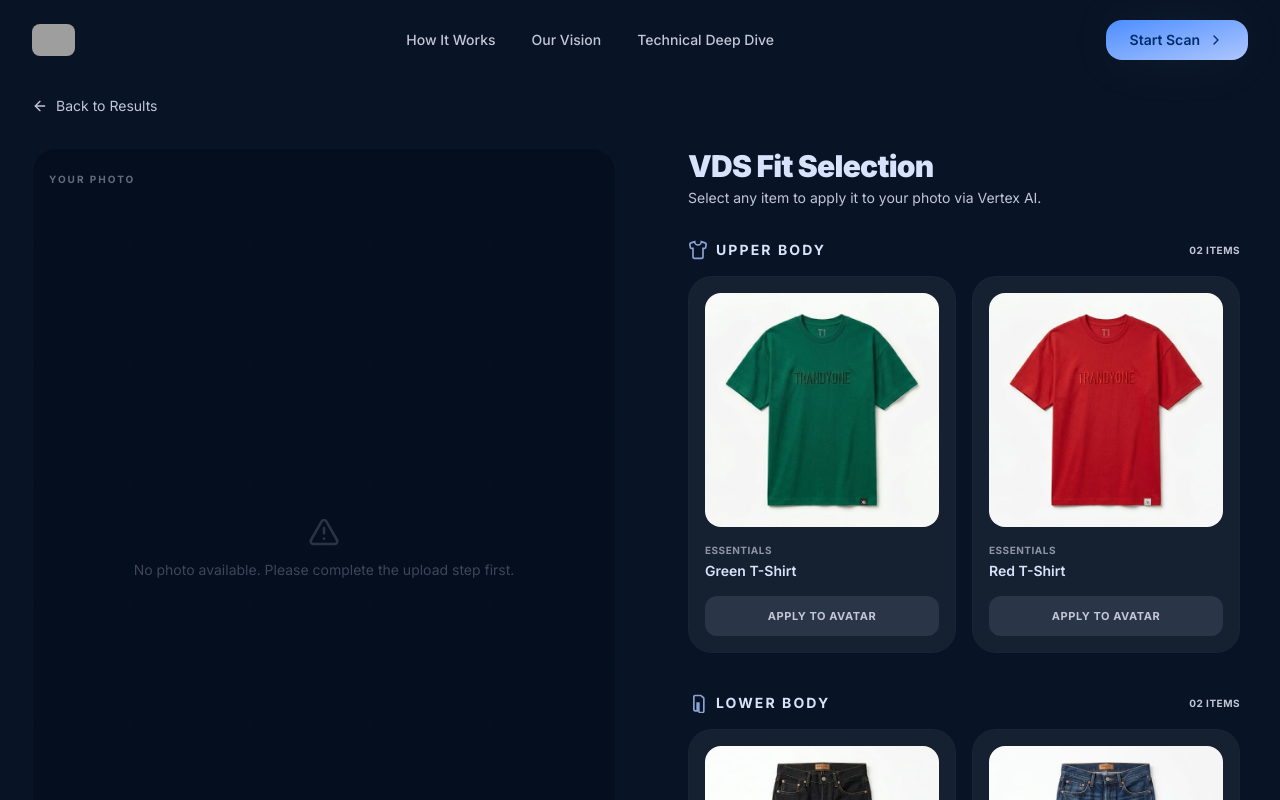
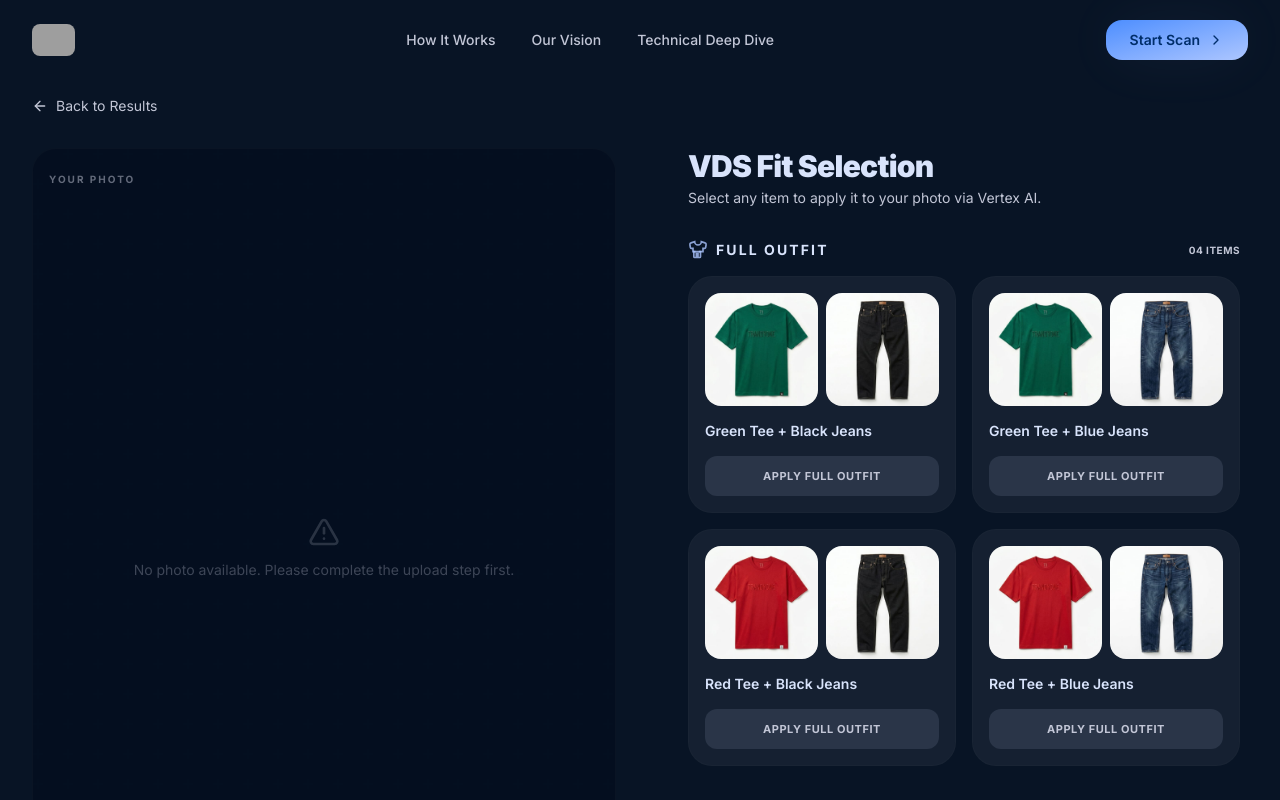
Before and after one commit to AMMMMMMAR/vds-frontend, a React (Vite) app: page /try-on in a window 1280 px wide. Shown: the top 800 px of the page. Built offline with nearby package versions, Linux system fonts and the light colour scheme; grey boxes are pictures that could not be loaded.

Commit message:
adding the full outfit section to the tryon page

```diff
--- a/src/components/tryon/SmartFitSelection.jsx
+++ b/src/components/tryon/SmartFitSelection.jsx
@@ -1,9 +1,10 @@
 import React from 'react';
-import { Sparkles, Loader2 } from 'lucide-react';
+import { Loader2 } from 'lucide-react';
 import { usePageFlow } from '../../hooks/usePageFlow';
-import { generateTryOn, base64ToBlobUrl } from '../../lib/api';
+import { generateTryOn, generateOutfitTryOn, base64ToBlobUrl } from '../../lib/api';
 import { cn } from '../../lib/utils';
 
+// ── Individual garment data ────────────────────────────────────────────────────
 // Garment images are served from /public/garments/ so they can be fetched as Files at runtime.
 const GARMENTS = [
   { id: 'g1', category: 'upper', line: 'ESSENTIALS', name: 'Green T-Shirt', imagePath: '/garments/green-t-shirt.jpeg' },
@@ -12,6 +13,35 @@
   { id: 'g4', category: 'lower', line: 'DENIM',      name: 'Blue Jeans',    imagePath: '/garments/blue-jeans.jpeg' },
 ];
 
+// ── Full outfit combinations data ─────────────────────────────────────────────
+const OUTFITS = [
+  {
+    id: 'o1',
+    name: 'Green Tee + Black Jeans',
+    upperImagePath: '/garments/green-t-shirt.jpeg',
+    lowerImagePath: '/garments/black-jeans.jpeg',
+  },
+  {
+    id: 'o2',
+    name: 'Green Tee + Blue Jeans',
+    upperImagePath: '/garments/green-t-shirt.jpeg',
+    lowerImagePath: '/garments/blue-jeans.jpeg',
+  },
+  {
+    id: 'o3',
+    name: 'Red Tee + Black Jeans',
+    upperImagePath: '/garments/red-t-shirt.jpeg',
+    lowerImagePath: '/garments/black-jeans.jpeg',
+  },
+  {
+    id: 'o4',
+    name: 'Red Tee + Blue Jeans',
+    upperImagePath: '/garments/red-t-shirt.jpeg',
+    lowerImagePath: '/garments/blue-jeans.jpeg',
+  },
+];
+
+// ── GarmentCard ───────────────────────────────────────────────────────────────
 function GarmentCard({ garment, isSelected, isLoading, onApply }) {
   return (
     <div className="bg-surface-container rounded-3xl p-4 flex flex-col border border-outline-variant/10">
@@ -55,6 +85,57 @@
   );
 }
 
+// ── OutfitCard ────────────────────────────────────────────────────────────────
+function OutfitCard({ outfit, isSelected, isLoading, onApply }) {
+  return (
+    <div className="bg-surface-container rounded-3xl p-4 flex flex-col border border-outline-variant/10">
+      {/* Paired images side-by-side */}
+      <div className="flex gap-2 mb-4">
+        <div className="bg-white rounded-2xl flex-1 aspect-square overflow-hidden relative">
+          <img
+            src={outfit.upperImagePath}
+            alt="Upper garment"
+            className="w-full h-full object-cover"
+          />
+        </div>
+        <div className="bg-white rounded-2xl flex-1 aspect-square overflow-hidden relative">
+          <img
+            src={outfit.lowerImagePath}
+            alt="Lower garment"
+            className="w-full h-full object-cover"
+          />
+          {isLoading && (
+            <div className="absolute inset-0 bg-black/40 flex items-center justify-center rounded-2xl">
+              <Loader2 className="w-6 h-6 text-white animate-spin" />
+            </div>
+          )}
+        </div>
+      </div>
+
+      {/* Outfit name */}
+      <div className="mb-4">
+        <p className="text-sm font-semibold text-on-surface leading-tight">{outfit.name}</p>
+      </div>
+
+      {/* Action */}
+      <button
+        onClick={() => onApply(outfit)}
+        disabled={isLoading}
+        className={cn(
+          'w-full mt-auto py-3 rounded-xl font-bold text-[11px] tracking-wider transition-all duration-300',
+          isSelected
+            ? 'bg-primary text-on-primary shadow-ambient-blue'
+            : 'bg-surface-highest text-on-surface-variant hover:text-on-surface hover:bg-surface-highest/80',
+          isLoading && 'opacity-60 cursor-not-allowed'
+        )}
+      >
+        {isLoading ? 'Applying…' : isSelected ? 'APPLIED' : 'APPLY FULL OUTFIT'}
+      </button>
+    </div>
+  );
+}
+
+// ── SmartFitSelection ─────────────────────────────────────────────────────────
 export default function SmartFitSelection() {
   const {
     uploadedImages,
@@ -65,6 +146,7 @@
   const [loadingId, setLoadingId] = React.useState(null);
   const [tryOnError, setTryOnError] = React.useState(null);
 
+  // ── Single garment try-on ──────────────────────────────────────────────────
   const handleApply = async (garment) => {
     if (tryOnLoading) return;
     if (!uploadedImages.front) {
@@ -100,6 +182,49 @@
     }
   };
 
+  // ── Full outfit try-on ─────────────────────────────────────────────────────
+  const handleApplyOutfit = async (outfit) => {
+    if (tryOnLoading) return;
+    if (!uploadedImages.front) {
+      setTryOnError('No front photo found. Please go back and upload your photos first.');
+      return;
+    }
+
+    setLoadingId(outfit.id);
+    setTryOnLoading(true);
+    setTryOnResultUrl(null);
+    setTryOnError(null);
+
+    try {
+      // Fetch both garments in parallel from public/
+      const [upperResp, lowerResp] = await Promise.all([
+        fetch(outfit.upperImagePath),
+        fetch(outfit.lowerImagePath),
+      ]);
+      const [upperBlob, lowerBlob] = await Promise.all([
+        upperResp.blob(),
+        lowerResp.blob(),
+      ]);
+      const upperFile = new File([upperBlob], `${outfit.id}-upper.jpeg`, { type: 'image/jpeg' });
+      const lowerFile = new File([lowerBlob], `${outfit.id}-lower.jpeg`, { type: 'image/jpeg' });
+
+      const result = await generateOutfitTryOn(uploadedImages.front, upperFile, lowerFile);
+
+      if (result.success && result.images_base64.length > 0) {
+        const url = base64ToBlobUrl(result.images_base64[0], result.mime_type || 'image/jpeg');
+        setTryOnResultUrl(url);
+        setSelectedGarmentId(outfit.id);
+      } else {
+        setTryOnError(result.user_message ?? 'Outfit try-on failed. Please try a different combination.');
+      }
+    } catch {
+      setTryOnError('Could not connect to the try-on service. Please try again.');
+    } finally {
+      setLoadingId(null);
+      setTryOnLoading(false);
+    }
+  };
+
   const upperBody = GARMENTS.filter(g => g.category === 'upper');
   const lowerBody = GARMENTS.filter(g => g.category === 'lower');
 
@@ -123,7 +248,35 @@
 
       <div className="space-y-10 flex-1 overflow-y-auto pr-2 pb-10">
 
-        {/* Upper Body */}
+        {/* ── FULL OUTFIT (first) ── */}
+        <section>
+          <div className="flex items-center justify-between mb-4">
+            <div className="flex items-center gap-2 text-on-surface">
+              {/* Combined shirt + pants icon */}
+              <svg className="w-5 h-5 text-primary/80" viewBox="0 0 24 24" fill="none" stroke="currentColor" strokeWidth="2">
+                <path d="M20.38 3.46L16 2a4 4 0 01-8 0L3.62 3.46a2 2 0 00-1.34 2.23l.58 3.47a1 1 0 00.99.84H6v4h12V10h2.15a1 1 0 00.99-.84l.58-3.47a2 2 0 00-1.34-2.23z" />
+                <path d="M9 14H7v6a1 1 0 001 1h2v-5h2v5h2a1 1 0 001-1v-6h-2" />
+              </svg>
+              <h3 className="text-sm font-bold tracking-[0.15em] uppercase">Full Outfit</h3>
+            </div>
+            <span className="text-[10px] font-bold tracking-wider text-on-surface-variant uppercase">
+              0{OUTFITS.length} items
+            </span>
+          </div>
+          <div className="grid grid-cols-2 gap-4">
+            {OUTFITS.map(o => (
+              <OutfitCard
+                key={o.id}
+                outfit={o}
+                isSelected={selectedGarmentId === o.id}
+                isLoading={loadingId === o.id}
+                onApply={handleApplyOutfit}
+              />
+            ))}
+          </div>
+        </section>
+
+        {/* ── UPPER BODY ── */}
         <section>
           <div className="flex items-center justify-between mb-4">
             <div className="flex items-center gap-2 text-on-surface">
@@ -147,7 +300,7 @@
           </div>
         </section>
 
-        {/* Lower Body */}
+        {/* ── LOWER BODY ── */}
         <section>
           <div className="flex items-center justify-between mb-4">
             <div className="flex items-center gap-2 text-on-surface">
```
Also changed, not shown: src/lib/api.js.
